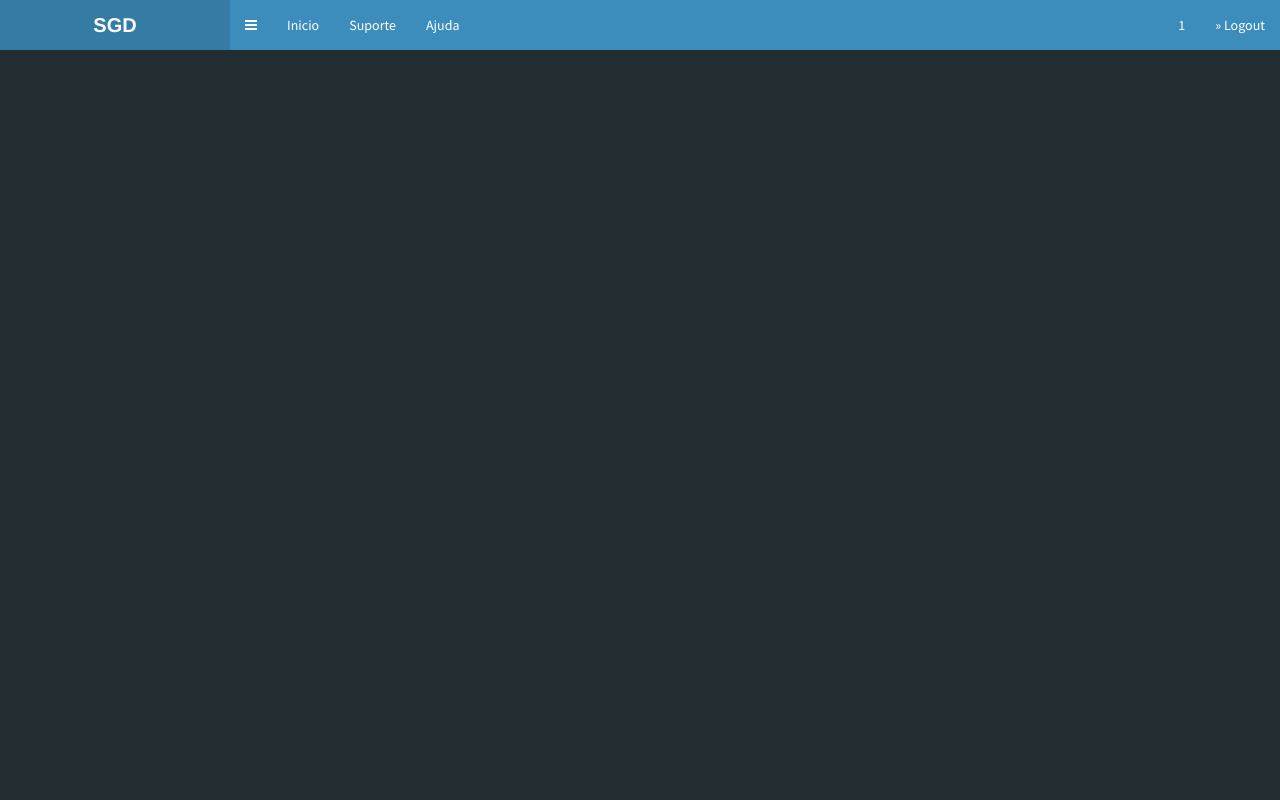
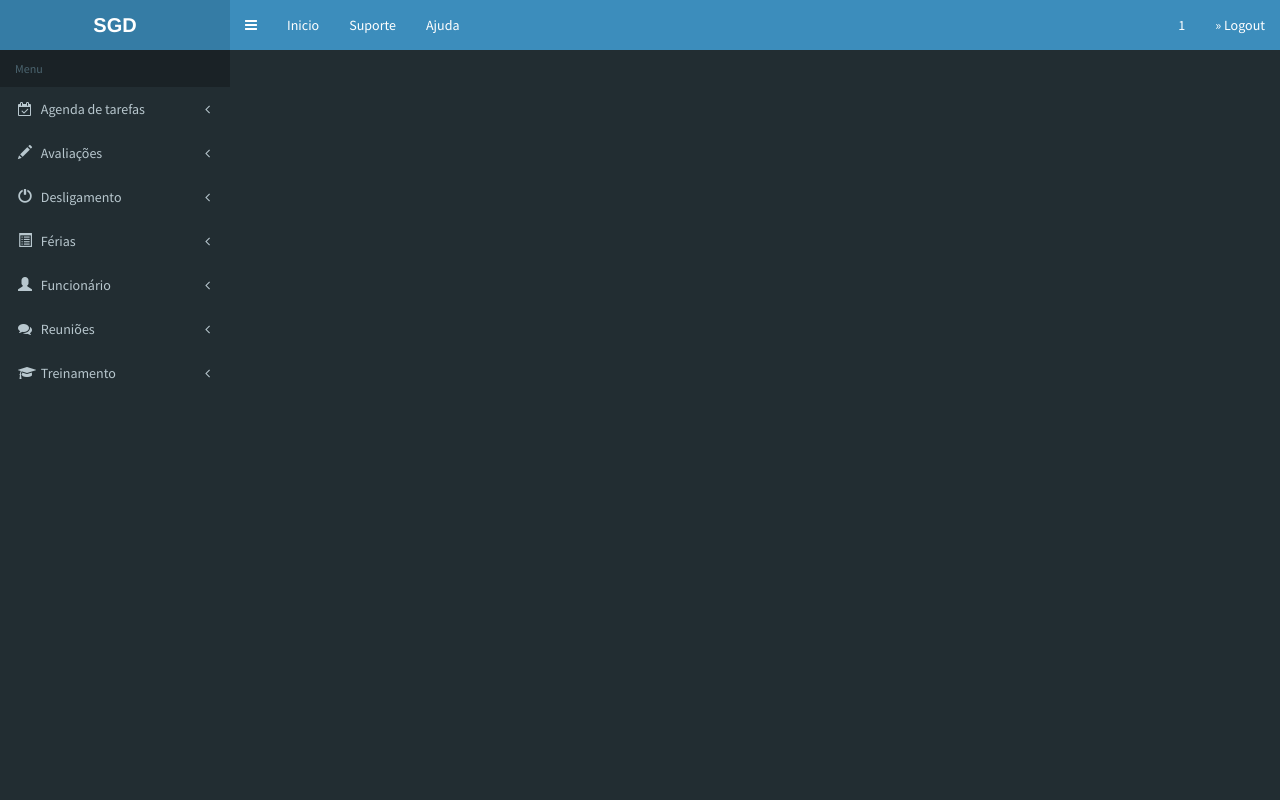
Before and after one commit to sergio1997/Projeto_NewQuip_SGD, a PHP site: page /visao/listarFerias.php in a window 1280 px wide. Run offline with PHP 8.4, Linux system fonts and the light colour scheme; the visitor is signed in with stand-in values (Sample User, id 1); data that the repository does not hold is empty; some libraries are stand-ins or nearby versions.

Commit message:
Nova Funcionalidade Listar ferias, Visão. Listagem dos icones

```diff
--- a/ProjetoIntegrador3ok/visao/listarFerias.php
+++ b/ProjetoIntegrador3ok/visao/listarFerias.php
@@ -80,7 +80,77 @@ $logado = $_SESSION['email'];
                         </ul>
                     </div>
                 </nav>
-            </header
+            </header>
+            <aside class="main-sidebar">
+                <section class="sidebar" >
+                    <ul class="sidebar-menu">
+                        <li class="header">Menu</li>
+                        <li class="treeview">
+                            <a href="#"><i class="fa fa-calendar-check-o"></i> <span>Agenda de tarefas</span> <i class="fa fa-angle-left pull-right"></i></a>
+                            <ul class="treeview-menu">
+                                <li><a href="../visao/Agendar.php">Agendar tarefa</a></li>
+                                <li><a href="../visao/listartarefas.php">Listar tarefas</a></li>
+                            </ul>
+                        </li>
 
+                        <li class="treeview">
+                            <a href="#"><i class="glyphicon glyphicon-pencil"></i> <span>Avaliações</span> <i class="fa fa-angle-left pull-right"></i></a>
+                            <ul class="treeview-menu">
+                                <li class="treeview">
+                                    <a href="#"><i></i> <span>Avaliação 360°</span> <i class="fa fa-angle-left pull-right"></i></a>
+                                    <ul class="treeview-menu">
+                                        <li><a href="../visao/avaliadoformulario1.php">Avaliação enxuta</a></li>
+                                        <li><a href="../visao/avaliadoformulario2.php">Avaliação direta</a></li>
+                                        <li><a href="../visao/avaliadoformulario3.php">Avaliação complexa</a></li>
+                                    </ul>
+                            </ul>
+                        </li>
+
+                        <li class="treeview">
+                            <a href="#">
+                                <i class="glyphicon glyphicon-off"></i> <span>Desligamento</span> <i class="fa fa-angle-left pull-right"></i>
+                            </a>
+                            <ul class="treeview-menu">
+                                <li><a href="../visao/Desligamento.php">Desligar funcionário</a></li>
+                            </ul>
+                        </li>
+
+                        <li class="treeview">
+                            <a href="#"><i class="glyphicon glyphicon-list-alt"></i> <span>Férias</span> <i class="fa fa-angle-left pull-right"></i></a>
+                            <ul class="treeview-menu">
+                                <li><a href="../visao/agedarFerias.php">Agendar férias</a></li>
+                                <li><a href="../visao/listarFerias.php">Agenda das férias</a></li>
+                            </ul>
+                        </li>
+
+                        <li class="treeview">
+                            <a href="#">
+                                <i class="glyphicon glyphicon-user"></i> <span>Funcionário</span> <i class="fa fa-angle-left pull-right"></i>
+                            </a>
+                            <ul class="treeview-menu">
+                                <li><a href="CadastrarFuncionario.php">Cadastar funcionário</a></li>
+                                <li><a href="../visao/Funcionario.php">Lista funcionário</a></li>
+                            </ul>
+                        </li>
+
+                        <li class="treeview">
+                            <a href="#"><i class="fa fa-comments"></i> <span>Reuniões</span> <i class="fa fa-angle-left pull-right"></i></a>
+                            <ul class="treeview-menu">
+                                <li><a href="../visao/Consultarreuniao.php">Consultar reuniões</a></li>
+                                <li><a href="../visao/listarReuniao.php">Listar reuniões</a></li>
+                                <li><a href="../visao/MarcarRuniao.php">Marcar reunião</a></li>
+                            </ul>
+                        </li>
+                        <li class="treeview">
+                            <a href="#"><i class="fa fa-graduation-cap"></i> <span>Treinamento</span> <i class="fa fa-angle-left pull-right"></i></a>
+                            <ul class="treeview-menu">
+                                <li><a href="../visao/AdicionarTreinamento.php">Adicionar treinamento</a></li>
+                                <li><a href="../visao/agendarTreinamento.php">Agendar treinamento</a></li>
+                                <li><a href="../visao/listarTreinamento.php">Lista treinamento</a></li>
+                            </ul>
+                        </li>
+                    </ul>
+                </section>
+            </aside>
     </body>
 </html>
```
